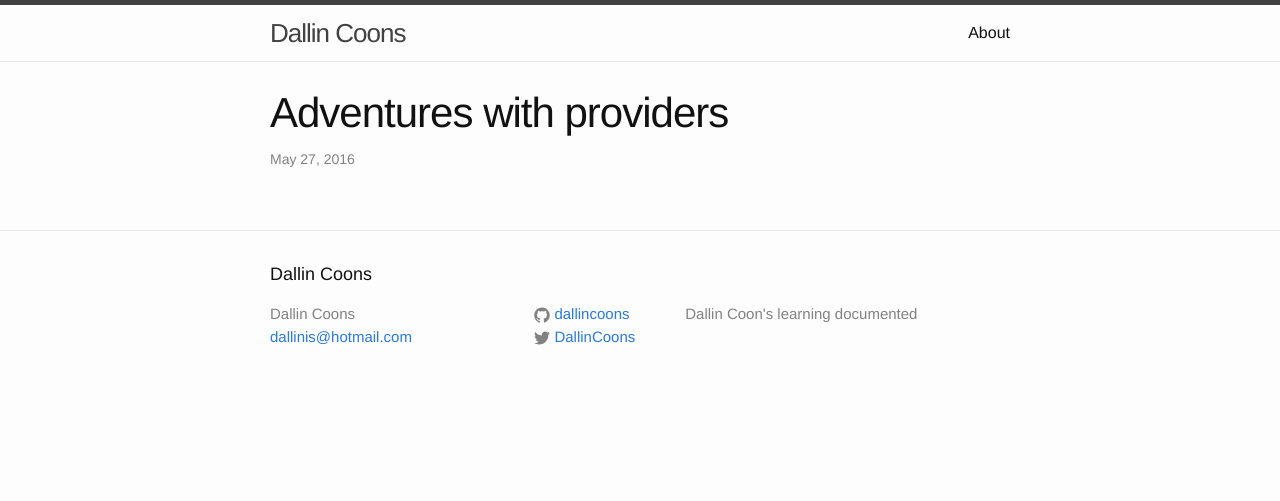
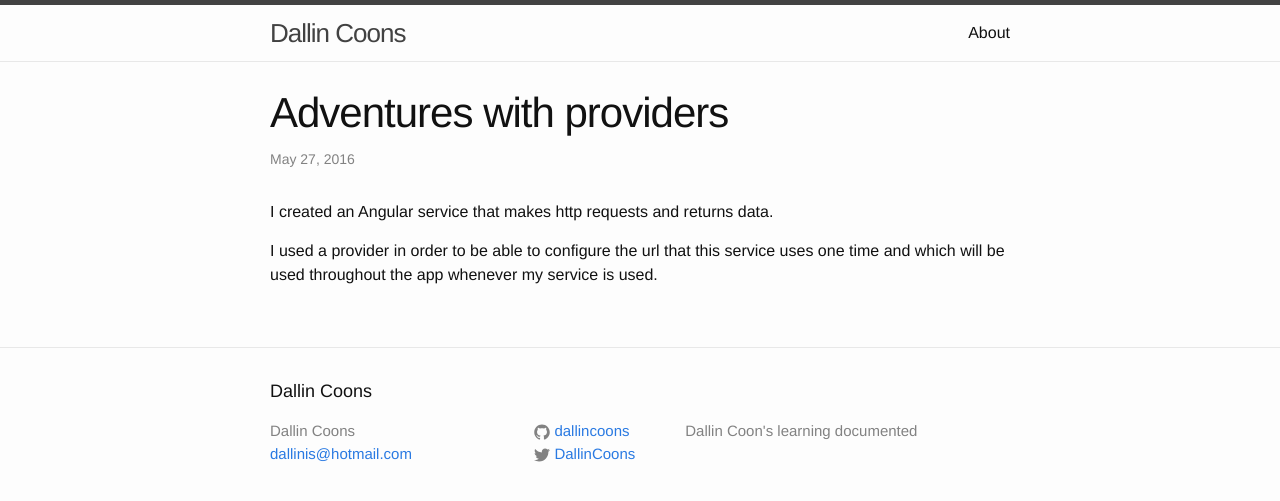
Before and after one commit to dallincoons/dallincoons.github.io, a Jekyll site: the page built from _posts/2016-05-27-Angular-adventures-with-providers.markdown, in a window 1280 px wide. Shown: the top 501 px of the page. Built offline with Jekyll 4.4.1, drawn with Linux system fonts in a browser that asks for light colours.

Commit message:
adds words to all posts

```diff
--- a/_posts/2016-05-27-Angular-adventures-with-providers.markdown
+++ b/_posts/2016-05-27-Angular-adventures-with-providers.markdown
@@ -2,3 +2,7 @@
 title: Adventures with providers
 
 ---
+
+I created an Angular service that makes http requests and returns data.
+
+I used a provider in order to be able to configure the url that this service uses one time and which will be used throughout the app whenever my service is used.
--- a/_posts/2016-06-01-Cache-factory-service.markdown
+++ b/_posts/2016-06-01-Cache-factory-service.markdown
@@ -0,0 +1,6 @@
+---
+title: Cache Factory service
+
+---
+
+I used a cache factory in order to create a "singleton" instance of the cache factory
```
